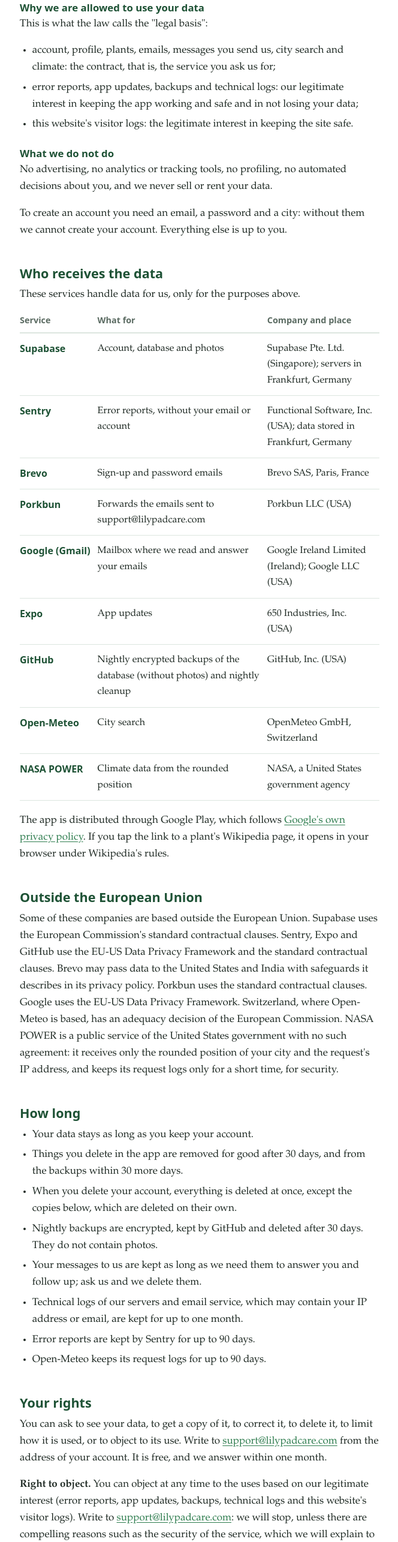
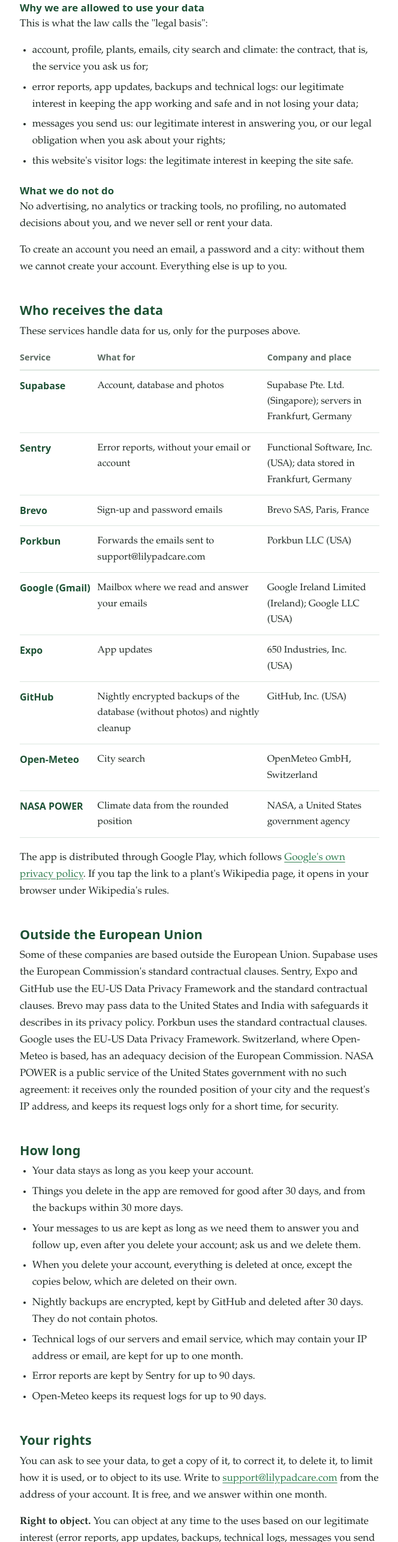
Before and after one commit to Froggheneimer/lilypad-site, a plain HTML site: page privacy/index.html in a window 1280 px wide. Shown: the part 2349-4920 px from the top of the page at 60% size, without its empty margins (307-971 px from the left). Drawn offline with Linux system fonts and the light colour scheme.

Commit message:
Privacy pages: messages kept after account deletion until asked; legitimate interest or legal obligation as their basis
Co-Authored-By: Claude Opus 5.5 <noreply@anthropic.com>

```diff
--- a/privacy/index.html
+++ b/privacy/index.html
@@ -76,8 +76,9 @@
 <h3>Why we are allowed to use your data</h3>
 <p>This is what the law calls the "legal basis":</p>
 <ul>
-  <li>account, profile, plants, emails, messages you send us, city search and climate: the contract, that is, the service you ask us for;</li>
+  <li>account, profile, plants, emails, city search and climate: the contract, that is, the service you ask us for;</li>
   <li>error reports, app updates, backups and technical logs: our legitimate interest in keeping the app working and safe and in not losing your data;</li>
+  <li>messages you send us: our legitimate interest in answering you, or our legal obligation when you ask about your rights;</li>
   <li>this website's visitor logs: the legitimate interest in keeping the site safe.</li>
 </ul>
 <h3>What we do not do</h3>
@@ -109,9 +110,9 @@
 <ul>
   <li>Your data stays as long as you keep your account.</li>
   <li>Things you delete in the app are removed for good after 30 days, and from the backups within 30 more days.</li>
+  <li>Your messages to us are kept as long as we need them to answer you and follow up, even after you delete your account; ask us and we delete them.</li>
   <li>When you delete your account, everything is deleted at once, except the copies below, which are deleted on their own.</li>
   <li>Nightly backups are encrypted, kept by GitHub and deleted after 30 days. They do not contain photos.</li>
-  <li>Your messages to us are kept as long as we need them to answer you and follow up; ask us and we delete them.</li>
   <li>Technical logs of our servers and email service, which may contain your IP address or email, are kept for up to one month.</li>
   <li>Error reports are kept by Sentry for up to 90 days.</li>
   <li>Open-Meteo keeps its request logs for up to 90 days.</li>
@@ -119,7 +120,7 @@
 
 <h2 id="rights">Your rights</h2>
 <p>You can ask to see your data, to get a copy of it, to correct it, to delete it, to limit how it is used, or to object to its use. Write to <a href="mailto:support@lilypadcare.com">support@lilypadcare.com</a> from the address of your account. It is free, and we answer within one month.</p>
-<p><strong>Right to object.</strong> You can object at any time to the uses based on our legitimate interest (error reports, app updates, backups, technical logs and this website's visitor logs). Write to <a href="mailto:support@lilypadcare.com">support@lilypadcare.com</a>: we will stop, unless there are compelling reasons such as the security of the service, which we will explain to you.</p>
+<p><strong>Right to object.</strong> You can object at any time to the uses based on our legitimate interest (error reports, app updates, backups, technical logs, messages you send us and this website's visitor logs). Write to <a href="mailto:support@lilypadcare.com">support@lilypadcare.com</a>: we will stop, unless there are compelling reasons such as the security of the service, which we will explain to you.</p>
 <p>You can also complain to the Italian data protection authority, the <a href="https://www.garanteprivacy.it/">Garante per la protezione dei dati personali</a>, or to the authority of the country where you live.</p>
 
 <h2 id="site">This website</h2>
```
Also changed, not shown: it/privacy/index.html (+4 -3 lines).
